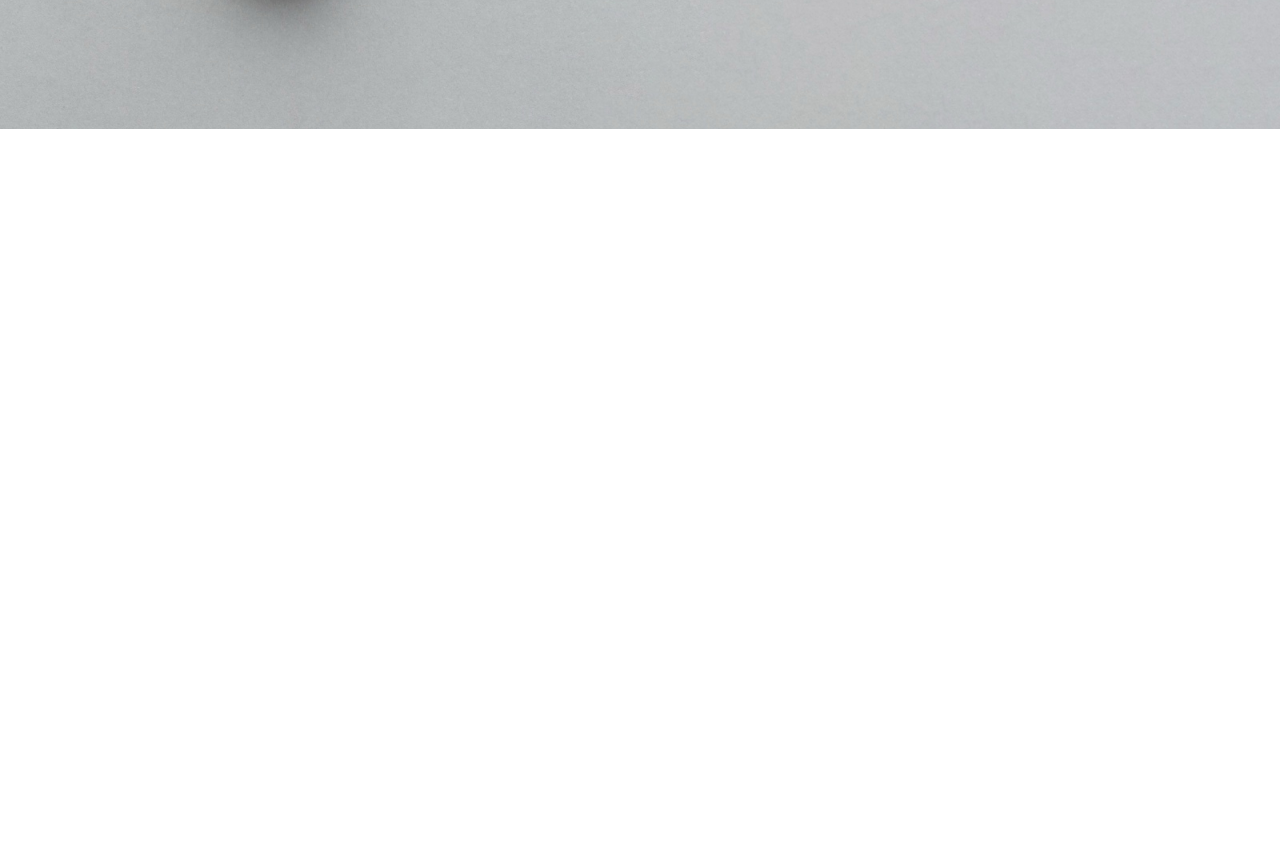
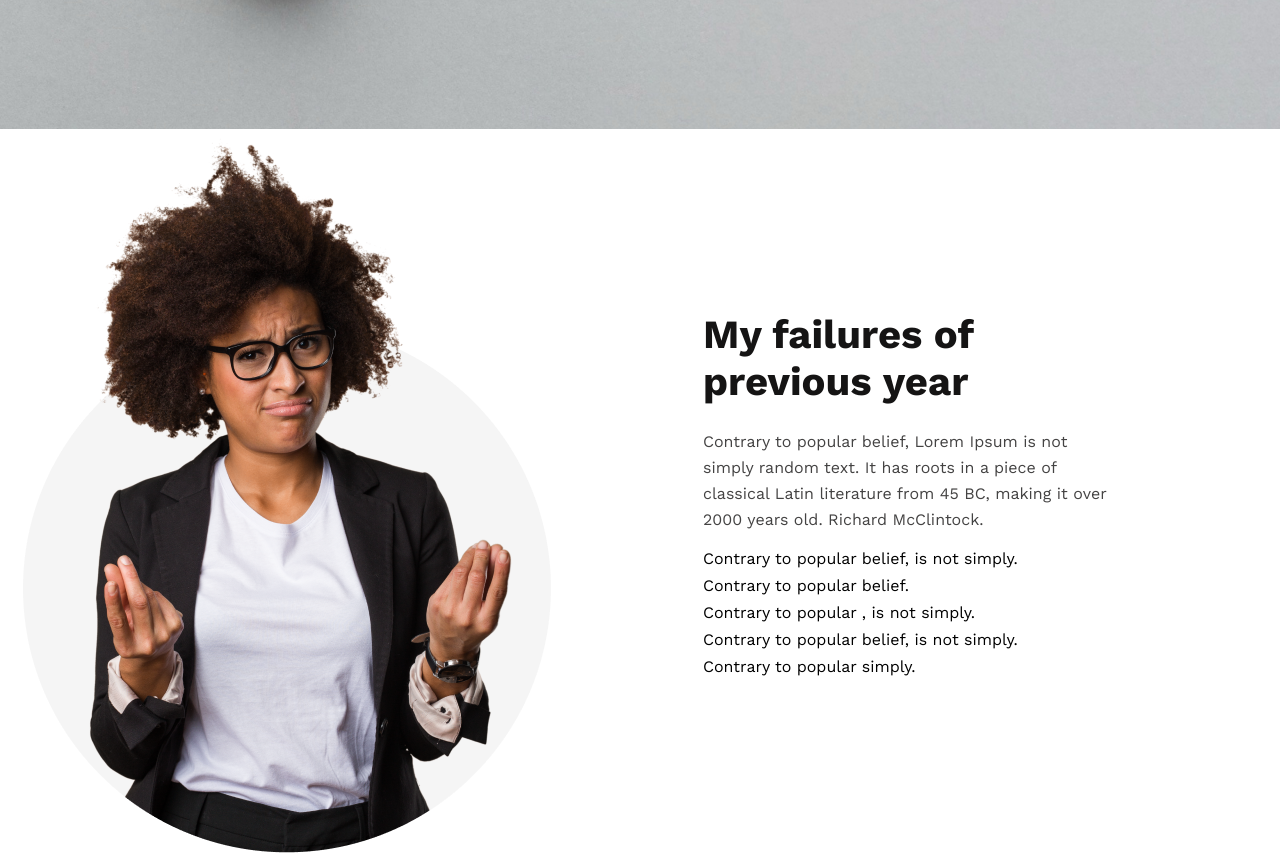
Before and after one commit to Shuvro0421/practice4, a plain HTML site: page index.html in a window 1280 px wide. Shown: the part 680-1537 px from the top of the page. Before the commit the page ends 978 px from the top, so only its background shows below. Drawn offline with nearby package versions, Linux system fonts and the light colour scheme.

Commit message:
main mostly done

```diff
--- a/index.html
+++ b/index.html
@@ -5,6 +5,10 @@
     <meta charset="UTF-8">
     <meta http-equiv="X-UA-Compatible" content="IE=edge">
     <meta name="viewport" content="width=device-width, initial-scale=1.0">
+    <link rel="preconnect" href="https://fonts.googleapis.com">
+    <link rel="preconnect" href="https://fonts.googleapis.com">
+    <link rel="preconnect" href="https://fonts.gstatic.com" crossorigin>
+    <link href="https://fonts.googleapis.com/css2?family=Work+Sans:wght@400;600;700&display=swap" rel="stylesheet">
     <link rel="stylesheet" href="./styles/styles.css">
     <title>Practice</title>
 </head>
@@ -23,8 +27,33 @@
             </div>
         </div>
     </header>
+
     <main>
+        <div class="main-container">
 
+            <div class="main-top">
+                <div class="main-image">
+                    <img src="./images/person.png" alt="">
+                </div>
+                <div class="main-head">
+                    <h1 class="main-banner-title">My failures of previous year</h1>
+                    <p class="main-banner-des">Contrary to popular belief, Lorem Ipsum is not simply random text. It has roots in a piece of classical Latin literature from 45 BC, making it over 2000 years old. Richard McClintock.</p>
+                    <ul>
+                        <li>Contrary to popular belief, is not simply.</li>
+                        <li>Contrary to popular belief.</li>
+                        <li>Contrary to popular , is not simply.</li>
+                        <li>Contrary to popular belief, is not simply.</li>
+                        <li>Contrary to popular simply.</li>
+                    </ul>
+                </div>
+            </div>
+            <div class="main-middle">
+
+            </div>
+            <div class="main-bottom">
+
+            </div>
+        </div>
     </main>
     <footer>
 
--- a/styles/styles.css
+++ b/styles/styles.css
@@ -1,6 +1,10 @@
 /* header section */
 *{
     margin:0px;
+
+}
+body{
+    font-family: 'Work Sans', sans-serif;
 }
 .header{
     background-image: url('../images/banner/banner2.png');
@@ -19,7 +23,7 @@
 .banner-title{
     color: var(--dark-01, #151414);
     text-align: right;
-    font-family: Work Sans;
+    font-family:Work Sans;
     font-size: 65px;
     font-style: normal;
     font-weight: 700;
@@ -34,6 +38,7 @@
     font-style: normal;
     font-weight: 400;
     line-height: 26px;
+
 }
 .btn{
     width: 160px;
@@ -50,3 +55,47 @@
     font-size: 18px;
 }
 /* Main section */
+.main-top{
+    display: flex;
+    align-items: center;
+
+}
+.main-head{
+    padding-left: 134px;
+}
+.main-banner-title{
+    display: flex;
+    width: 288px;
+    flex-direction: column;
+    flex-shrink: 0;
+    color: var(--dark-01, #151414);
+    font-family: Work Sans;
+    font-size: 40px;
+    font-style: normal;
+    font-weight: 700;
+    line-height: normal;
+}
+.main-banner-des{
+    display: flex;
+    width: 416px;
+    flex-direction: column;
+    flex-shrink: 0;
+    color: var(--dark-02, #444343);
+    font-family: Work Sans;
+    font-size: 16px;
+    font-style: normal;
+    font-weight: 400;
+    line-height: 26px;
+    margin-top: 24px;
+    margin-bottom: 16px;
+}
+ul{
+    list-style: none;
+
+    margin: 0px;
+    padding: 0px ;
+
+}
+li{
+    margin-top: 8px;
+}
```
